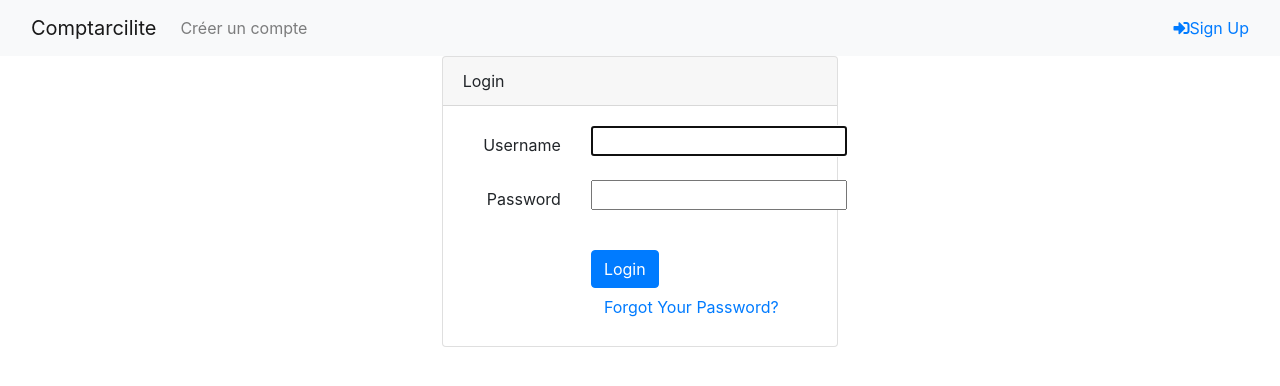
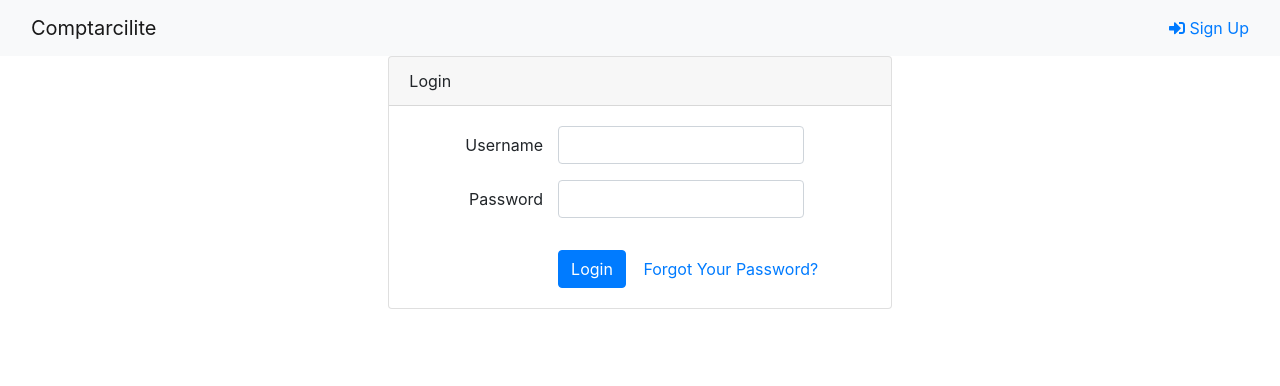
Before and after one commit to HE-Arc/comptarcilite, a Django app: page /auth/ in a window 1280 px wide. Shown: the top 386 px of the page. Run offline with Django 3.2, Linux system fonts and the light colour scheme; some libraries are stand-ins or nearby versions.

Commit message:
amelioration CSS page inscription

```diff
--- a/comptarciliteapp/middleware/authrequiredmiddleware.py
+++ b/comptarciliteapp/middleware/authrequiredmiddleware.py
@@ -11,11 +11,9 @@ class AuthRequiredMiddleware:
     def process_view(self, request, view_func, view_args, view_kwargs):
         #if getattr(view_func, 'login_exempt', False):
         #    return
-        return
 
-        print(self, request, view_func, view_args, view_kwargs)
         if request.user.is_authenticated:
-            return
+            return None
         else:
             return login_required(view_func)(request, *view_args, **view_kwargs)
 
--- a/comptarciliteapp/templates/navbar.html
+++ b/comptarciliteapp/templates/navbar.html
@@ -1,16 +1,6 @@
 <nav class="navbar navbar-expand-lg navbar-light bg-light">
     <div class="container-fluid">
         <a class="navbar-brand" href="{% url 'index' %}">Comptarcilite</a>
-        <button class="navbar-toggler" type="button" data-toggle="collapse" data-target="#navbarNav" aria-controls="navbarNav" aria-expanded="false" aria-label="Toggle navigation">
-            <span class="navbar-toggler-icon"></span>
-        </button>
-        <div class="collapse navbar-collapse" id="navbarNav">
-            <ul class="navbar-nav">
-                <li class="nav-item">
-                    <a class="nav-link" href="{% url 'create_account' %}">Créer un compte</a>
-                </li>
-            </ul>
-        </div>
 
         {% if user.is_authenticated %}
         <div class="dropdown">
@@ -23,7 +13,7 @@
         </div>
         {% else %}
         <ul class="nav navbar-nav navbar-right">
-            <li><a href="{% url 'signup' %}"><i class="fas fa-sign-in-alt"></i>Sign Up</a></li>
+            <li><a href="{% url 'signup' %}"><i class="fas fa-sign-in-alt"></i>   Sign Up</a></li>
         </ul>
         {% endif %}
     </div>
--- a/comptarciliteapp/templates/registration/login.html
+++ b/comptarciliteapp/templates/registration/login.html
@@ -1,7 +1,7 @@
 {% extends "base.html" %} {% block content %} {% if next %} {% if user.is_authenticated %} {% endif %} {% endif %}
 <div class="container-fluid h-100">
     <div class="row justify-content-center align-items-center h-100">
-        <div class="col col-sm-6 col-md-6 col-lg-4 col-x1-3">
+        <div class="col-12 col-sm-10 col-md-7 col-lg-6 col-xl-5">
             <div class="card">
                 <div class="card-header">Login</div>
                 <div class="card-body">
@@ -10,25 +10,20 @@
                         <div class="alert alert-danger text-center">Login incorrect</div>
                         {% endif %}
                         <div class="form-group row">
-
-                            <label for="email" class="col-md-4 col-form-label text-md-right">Username</label>
-                            <div class="col-md-6">
-                                {{ form.username }}
-                            </div>
+                            <label for="email" class="col-12 col-sm-4 col-md- col-form-label text-sm-right">Username</label>
+                            <input id="{{ form.username.id_for_label }}" maxlength="100" class="col-12 col-sm-6  form-control" name="{{ form.username.html_name }}" required=required value="" type="text" >
                         </div>
                         <div class="form-group row">
-                            <label for="password" class="col-md-4 col-form-label text-md-right">Password</label>
-                            <div class="col-md-6">
-                                {{ form.password }}
-                            </div>
+                            <label for="password" class="col-12 col-sm-4 col-form-label text-sm-right">Password</label>
+                            <input id="{{ form.password.id_for_label }}" maxlength="100" class="col-12 col-sm-6  form-control" name="{{ form.password.html_name }}" required=required value="" type="password" >
                         </div>
                         <div class="form-group row">
-                            <div class="col-md-6 offset-md-4">
+                            <div class="col-md-6">
                                 <input type="hidden" name="next" value="{{ next }}" />
                             </div>
                         </div>
                         <div class="form-group row mb-0">
-                            <div class="col-md-8 offset-md-4">
+                            <div class="offset-3 offset-sm-4">
                                 <button type="submit" class="btn btn-primary">
                                         Login
                                     </button>
--- a/comptarciliteapp/urls.py
+++ b/comptarciliteapp/urls.py
@@ -7,8 +7,8 @@ from django.contrib.auth import views as auth_views
 urlpatterns = [
     #path('login/',TemplateView.as_view(template_name="registration/login.html"),name='login'),
     path('admin/', admin.site.urls),
-    path('auth/login', auth_views.LoginView.as_view(redirect_authenticated_user=True), name='login'),
-    path('create_account', views.AccountCreateView.as_view(), name='create_account'),
+    path('auth/login/', auth_views.LoginView.as_view(redirect_authenticated_user=True), name='login'),
+    path('create_account/', views.AccountCreateView.as_view(), name='create_account'),
     path('edit_account/<pk>', views.AccountEditView.as_view(), name='edit_account'),
     path('auth/', auth_views.LoginView.as_view(redirect_authenticated_user=True)),
     path('logout/', auth_views.LogoutView.as_view(), name='logout'),
@@ -19,7 +19,7 @@ urlpatterns = [
     path('auth/reset/<uidb64>/<token>/', auth_views.PasswordResetConfirmView.as_view(), name='password_reset_confirm'),
     path('auth/reset/done/', auth_views.PasswordResetCompleteView.as_view(), name='password_reset_complete'),
 
-    path('auth/signup',views.UserAccountCreateView.as_view(),name='signup'),
+    path('auth/signup/',views.UserAccountCreateView.as_view(),name='signup'),
 
     path('', views.index, name='index'),
 ]
--- a/requirements.txt
+++ b/requirements.txt
@@ -5,3 +5,4 @@ djangorestframework==3.11.0
 pytz==2019.3
 sqlparse==0.3.0
 django-bootstrap4
+django-login-required-middleware
```
Also changed, not shown: comptarcilite/settings.py (+10 -1 lines), comptarciliteapp/templates/registration/signup.html (+71 -17 lines).
